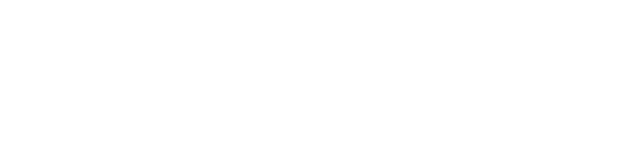
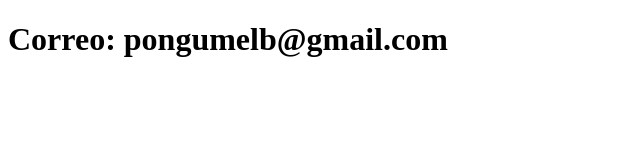
Before and after one commit to Julian-Ponguta/sistema-de-registro, a plain HTML site: page contacto.html in a window 1280 px wide. Shown: the whole page, without its empty margins (0-640 px from the left). Drawn offline with Linux system fonts and the light colour scheme.

Commit message:
Agrega corrección

```diff
--- a/contacto.html
+++ b/contacto.html
@@ -6,6 +6,6 @@
     <title>Contacto</title>
 </head>
 <body>
-    <script> src="app.js"</script>
+    <h1>Correo: pongumelb@gmail.com</h1>
 </body>
 </html>
```
Also changed, not shown: index.html (+1 -1 lines).
